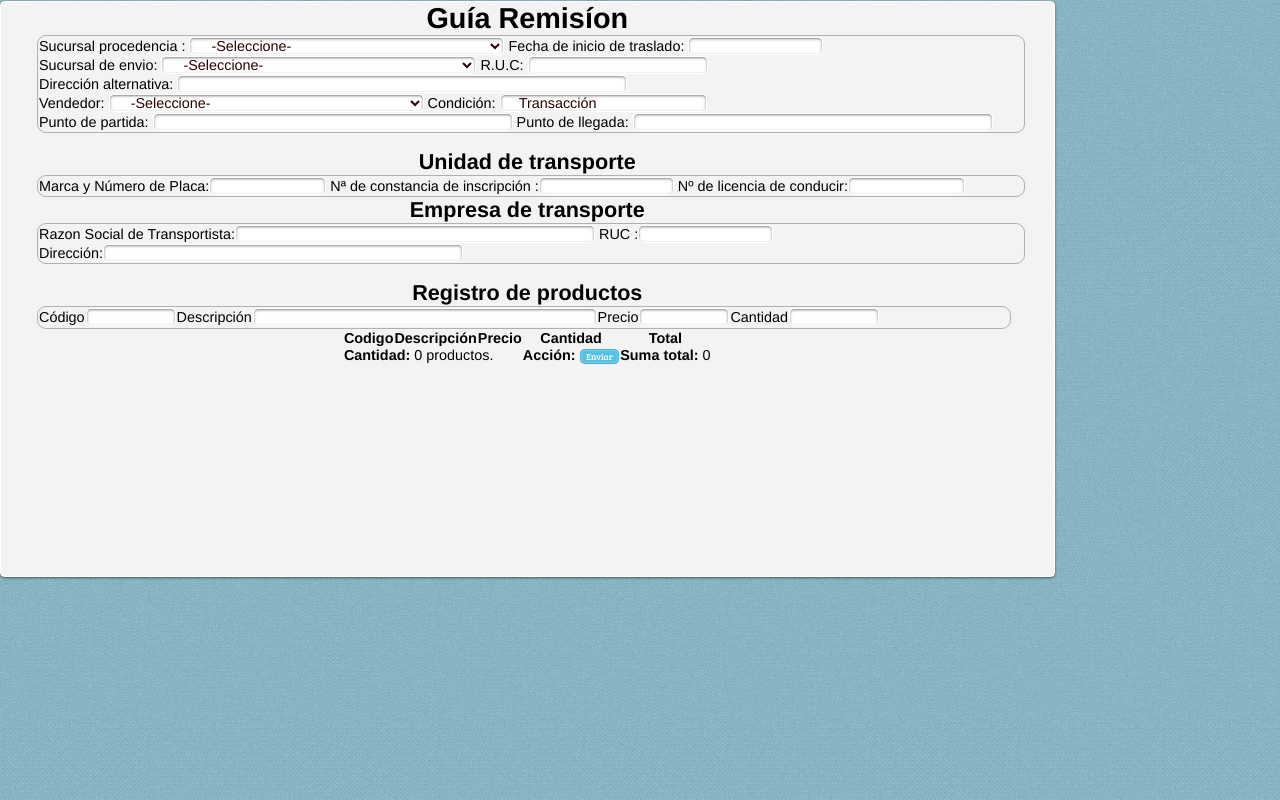
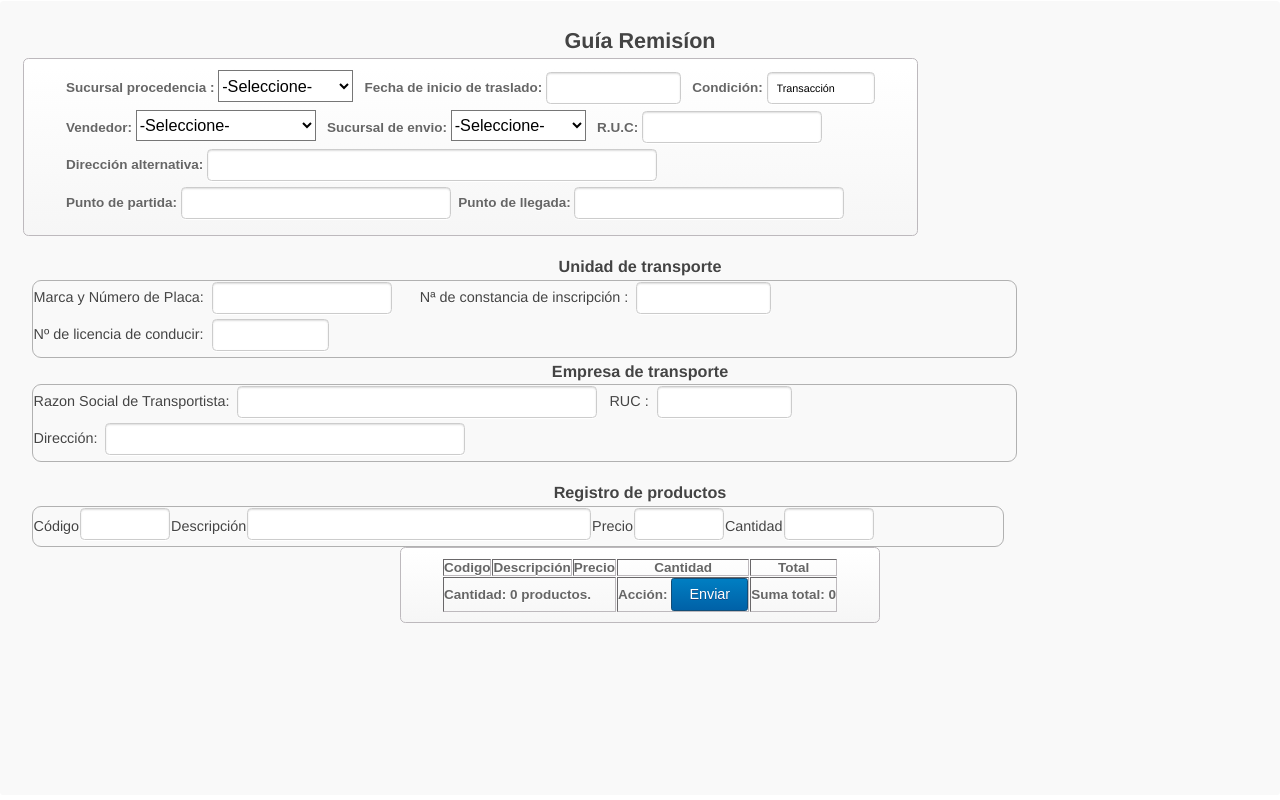
Before and after one commit to jcastillop/librerias, a PHP site: page /vista/Ventana_almacen/ventana_guia_remision/ in a window 1280 px wide. Run offline with PHP 8.4, Linux system fonts and the light colour scheme; data that the repository does not hold is empty; some libraries are stand-ins or nearby versions.

Commit message:
index.php
modificación del estilo de almacén

```diff
--- a/vista/Ventana_almacen/ventana_guia_remision/index.php
+++ b/vista/Ventana_almacen/ventana_guia_remision/index.php
@@ -17,8 +17,7 @@ require_once("../../../conexiones/class_cliente.php");
         <script type="text/javascript" src="http://ajax.googleapis.com/ajax/libs/jquery/1.7.2/jquery.min.js"></script>
         <script type="text/javascript" src="https://ajax.googleapis.com/ajax/libs/jqueryui/1.8.18/jquery-ui.min.js"></script>
         <link rel="stylesheet" type="text/css" href="http://ajax.googleapis.com/ajax/libs/jqueryui/1.8/themes/base/jquery-ui.css" />
-        <link rel="stylesheet" type="text/css" href="css/style.css" />
-        <link href="../../../paquetes/css ventanas/style_ventana.css" rel="stylesheet" type="text/css" />
+        <link href="../../../paquetes/responsive/css/style.css" rel="stylesheet">
         <script src="http://ajax.aspnetcdn.com/ajax/jquery.validate/1.13.0/jquery.validate.min.js"></script>
           <style type="text/css">
     .label {width:100px;text-align:right;float:left;padding-right:10px;font-weight:bold;}
@@ -49,12 +48,11 @@ require_once("../../../conexiones/class_cliente.php");
             <h1 align="center">Guía Remisíon</h1>
             <div class="content">
 
-            <div  style="width: 1095px; margin-left: 10px; border-radius: 10px; border: 2px solid #B1B1B1;">
-            <table>
+             <table class="mi_tabla">
                 <tr>
                     <td>
                         Sucursal procedencia    :
-                        <select  name="sucursal" id="sucursal"  style="width:350px" class="input username" onChange="from(document.form1.sucursal.value,'midiv','prueba.php')">
+                        <select  name="sucursal" id="sucursal"  style="width:150px" class="menu">
                             <option value="">-Seleccione-</option>
                             <?php
                                  $tra=new sucursal();
@@ -67,14 +65,33 @@ require_once("../../../conexiones/class_cliente.php");
                                  }
                             ?>
                         </select>
-                        Fecha de inicio de traslado:
+                        &nbsp;&nbsp;Fecha de inicio de traslado:
                         <input name ="fecha_registro" type="text" id="datepicker" class="input username" style="width:150px" />
+												 &nbsp;&nbsp;Condición:
+                        <input name="condiciones" class="condiciones" style="width:120px"type="text"  id="condiciones" value="Transacción"  OnFocus="this.blur()"></input>
+
                          </td>
 
                 </tr>
                 <tr>
-                    <td>Sucursal de envio:
-					 <select  name="cliente" id="cliente"  style="width:350px" class="input username">
+
+                    <td>
+					 Vendedor:
+                    <select  name="vendedor" id="vendedor"  style="width:200px" class="menu">
+                        <option value="">-Seleccione-</option>
+                            <?php
+                                 $tra=new usuario();
+                                 $reg=$tra->get_combo_usuario();
+                                 for ($i=0;$i<count($reg);$i++)
+                                 {
+                             ?>
+                             <option value="<?php echo $reg[$i]["int_cod_usu"];?>"><?php echo $reg[$i]["nombre"];?></option>
+                            <?php
+                                 }
+                            ?>
+                        </select>
+					&nbsp;&nbsp;Sucursal de envio:
+					 <select  name="cliente" id="cliente"  style="width:150px" class="menu">
                             <option value="">-Seleccione-</option>
                             <?php
                                  $tra=new cliente();
@@ -87,7 +104,7 @@ require_once("../../../conexiones/class_cliente.php");
                                  }
                             ?>
                         </select>
-                    R.U.C:
+                    &nbsp;&nbsp;R.U.C:
                     <input name="ruc" class="input username" style="width:200px" type="text" id="ruc" onkeypress="" /></td>
                 </tr>
                     <tr>
@@ -98,31 +115,16 @@ require_once("../../../conexiones/class_cliente.php");
                 <tr>
                     <td>
 
-                    Vendedor:
-                    <select  name="vendedor" id="vendedor"  style="width:350px" class="input username">
-                        <option value="">-Seleccione-</option>
-                            <?php
-                                 $tra=new usuario();
-                                 $reg=$tra->get_combo_usuario();
-                                 for ($i=0;$i<count($reg);$i++)
-                                 {
-                             ?>
-                             <option value="<?php echo $reg[$i]["int_cod_usu"];?>"><?php echo $reg[$i]["nombre"];?></option>
-                            <?php
-                                 }
-                            ?>
-                        </select>
-						 Condición:
-                        <input name="condiciones" class="input username" type="text" style="width:230px" id="condiciones" value="Transacción"  OnFocus="this.blur()"></input>
-                                      </td>
+
+</td>
                 </tr>
                 <tr>
                     <td>
                     Punto de partida:
-                    <input name="punto_partida" class="input username" style="width:400px" type="text" id="punto_partida" ></input>
-                    Punto de llegada:
-                    <input name="punto_llegada" class="input username" style="width:400px" type="text" id="punto_llegada" ></input></td>
+                    <input name="punto_partida" class="input username" style="width:300px" type="text" id="punto_partida" >&nbsp;&nbsp;Punto de llegada:
+                    <input name="punto_llegada" class="input username" style="width:300px" type="text" id="punto_llegada" ></td>
                 </tr>
+
             </table>
             </div>
             <br />
@@ -132,9 +134,11 @@ require_once("../../../conexiones/class_cliente.php");
                 <table>
                     <tr>
                         <td>
-						    Marca y Número de Placa:<input name="transporte_mn" class="input username" style="width:130px" type="text" id="transporte_mn"/>
-                            Nª de constancia de inscripción :<input name="transporte_c" class="input username" style="width:150px" type="text" id="transporte_c"/>
-                            Nº de licencia de conducir:<input name="transporte_l" class="input username" style="width:130px" type="text" id="transporte_l"/>
+						    Marca y Número de Placa:&nbsp;&nbsp;<input name="transporte_mn" class="input username" style="width:200px" type="text" id="transporte_mn"/>
+                            &nbsp;&nbsp;&nbsp;&nbsp;&nbsp;&nbsp;Nª de constancia de inscripción :&nbsp;&nbsp;<input name="transporte_c" class="input username" style="width:150px" type="text" id="transporte_c"/>
+                             </td>
+                    </tr><tr>
+                        <td>Nº de licencia de conducir:&nbsp;&nbsp;<input name="transporte_l" class="input username" style="width:130px" type="text" id="transporte_l"/>
                            </td>
                     </tr>
                 </table>
@@ -146,13 +150,13 @@ require_once("../../../conexiones/class_cliente.php");
                 <table>
                     <tr>
                         <td>
-						    Razon Social de Transportista:<input name="transportista_rs" class="input username" style="width:400px" type="text" id="transportista_rs"/>
-                            RUC :<input name="transportista_ruc" class="input username" style="width:150px" type="text" id="transportista_ruc"/>
+						    Razon Social de Transportista:&nbsp;&nbsp;<input name="transportista_rs" class="input username" style="width:400px" type="text" id="transportista_rs"/>
+                            &nbsp;&nbsp;RUC :&nbsp;&nbsp;<input name="transportista_ruc" class="input username" style="width:150px" type="text" id="transportista_ruc"/>
                             </td>
                     </tr>
 					 <tr>
                         <td>
-						Dirección:<input name="transportista_dir" class="input username" style="width:400px" type="text" id="transportista_dir"/>
+						Dirección:&nbsp;&nbsp;<input name="transportista_dir" class="input username" style="width:400px" type="text" id="transportista_dir"/>
                            </td>
                     </tr>
                 </table>
@@ -208,7 +212,7 @@ require_once("../../../conexiones/class_cliente.php");
                 <tfoot>
                 	<tr>
                         <td colspan="3"><strong>Cantidad:</strong> <span id="span_cantidad">0</span> productos.</td>
-                        <td><strong>Acción:</strong> <input id="submit" name="Submit" class="button" value="Enviar" type="submit"></td>
+                        <td><strong>Acción:</strong> <input id="submit" name="Submit" class="enviar" value="Enviar" type="submit"></td>
                         <td><strong>Suma total:</strong> <span id="suma_total">0</span></td>
                     </tr>
                 </tfoot>
```
